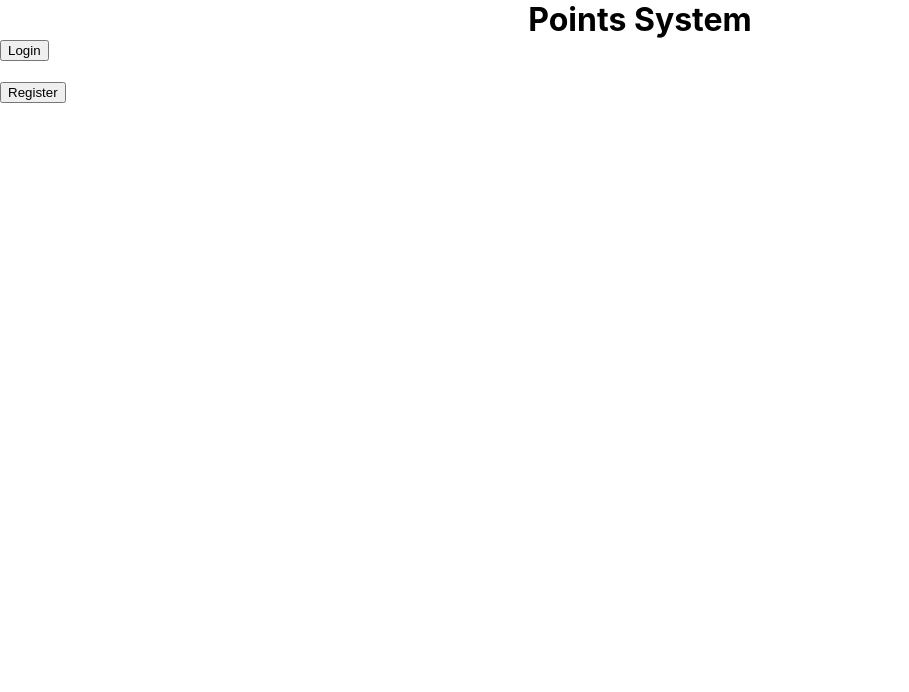
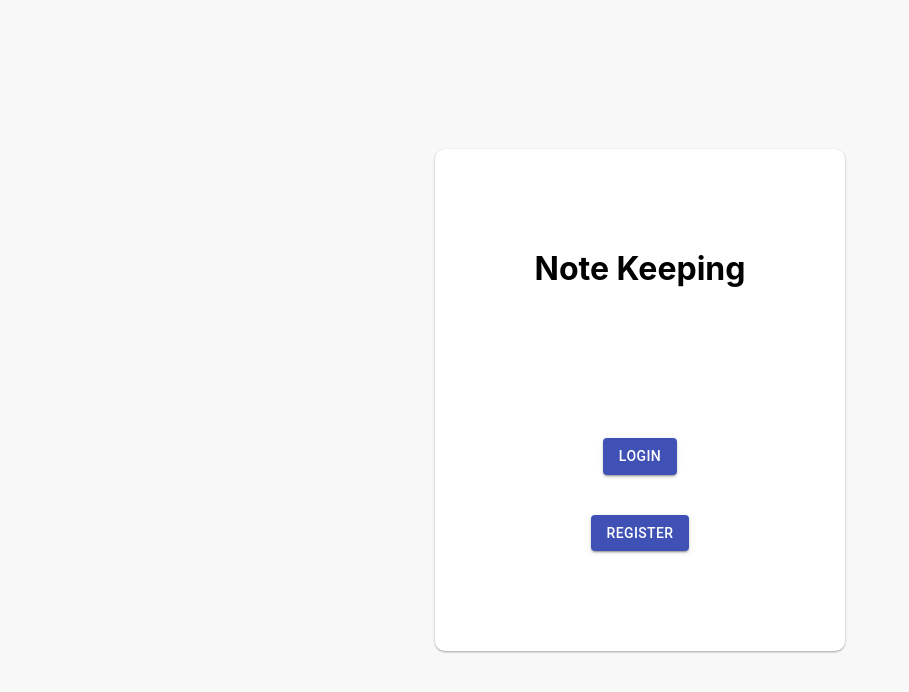
Before and after one commit to Manthanturakhia/NoteKeeping, a React (Create React App) app in the folder notekeeping/: page / in a window 1280 px wide. Shown: the top 692 px of the page, without its empty margins (0-909 px from the left). Built offline with nearby package versions, Linux system fonts and the light colour scheme.

Commit message:
Styling app.js

```diff
--- a/notekeeping/src/App.css
+++ b/notekeeping/src/App.css
@@ -0,0 +1,19 @@
+.app {
+  height: 100vh;
+  background-color: #f8f8f8;
+  display: grid;
+  place-items: center;
+  overflow-y: auto;
+}
+.app__container {
+  display: flex;
+  flex-direction: column;
+  padding: 100px;
+  text-align: center;
+  background-color: white;
+  border-radius: 10px;
+  box-shadow: 0 1px 3px rgba(0, 0, 0, 0.12), 0 1px 2px rgba(0, 0, 0, 0.24);
+}
+.app__container > h1 {
+  margin-bottom: 150px;
+}
--- a/notekeeping/src/App.js
+++ b/notekeeping/src/App.js
@@ -1,6 +1,7 @@
 import "./App.css";
 import React, { useState } from "react";
 import { BrowserRouter as Router, Switch, Route, Link } from "react-router-dom";
+import { Button } from "@material-ui/core";
 import Register from "./components/Register";
 import Login from "./components/Login";
 import Home from "./components/Home";
@@ -20,18 +21,22 @@ function App() {
           </Route>
           <Route path="/">
             <div className="app__container">
-              <h1 align="center">Points System</h1>
+              <h1 align="center">Note Keeping</h1>
               {/* <div className="app__button"> */}
               <Link to="/login">
                 {/* <Button  variant="contained" >
                 LOGIN
                 </Button> */}
-                <button>Login</button>
+                <Button variant="contained" color="primary">
+                  Login
+                </Button>
               </Link>
               <br />
               <br />
               <Link to="/register">
-                <button>Register</button>
+                <Button variant="contained" color="primary">
+                  Register
+                </Button>
               </Link>
 
               {/* </div> */}
```
